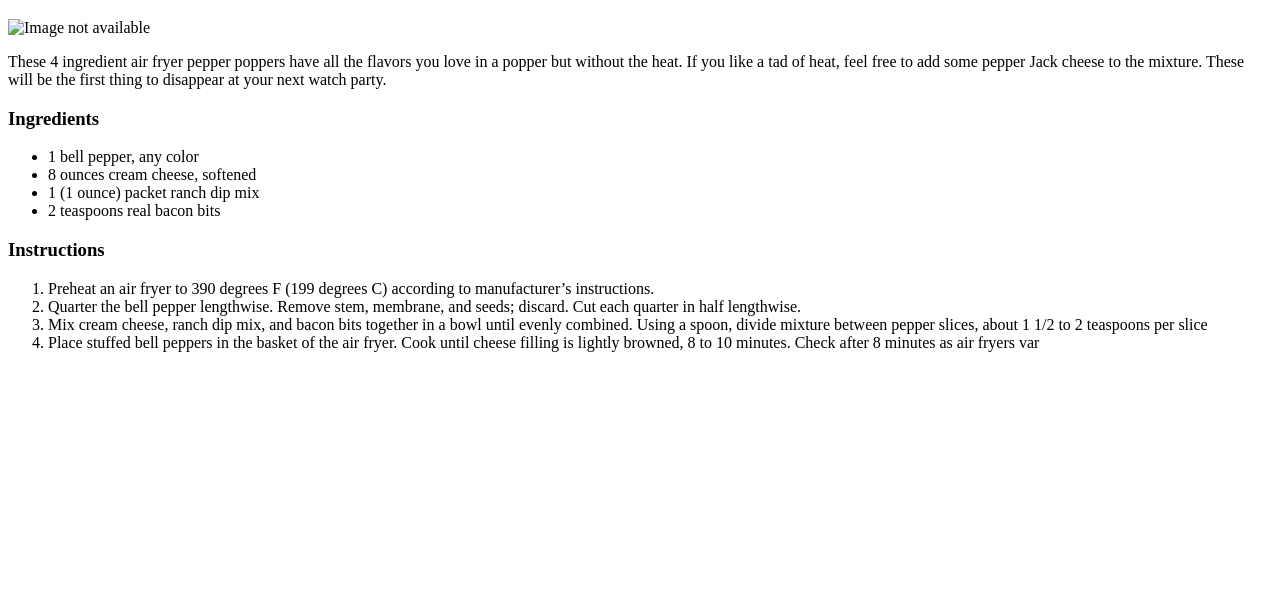
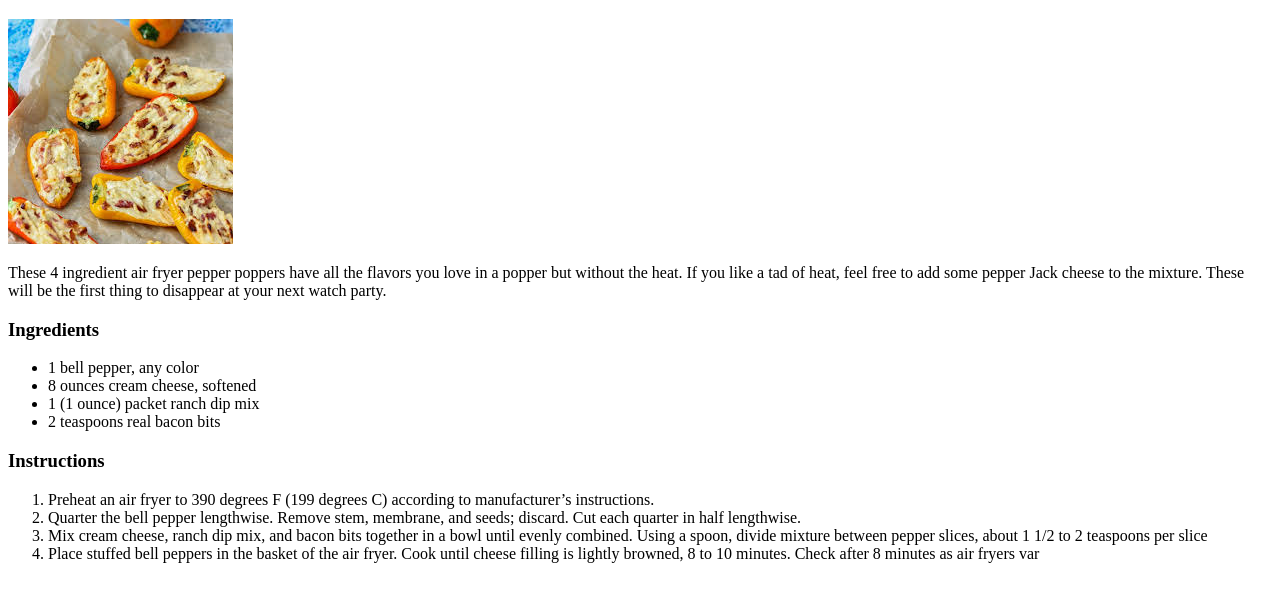
Before and after one commit to Adhithya-273/odin-recipes, a plain HTML site: page recipes/Pepper_Poppers.html in a window 1280 px wide. Shown: the part 61-662 px from the top of the page. Drawn offline with Linux system fonts and the light colour scheme.

Commit message:
Fixed Broken link in index.html
fixed the broken for Pepper_Poppers.html

```diff
--- a/recipes/Pepper_Poppers.html
+++ b/recipes/Pepper_Poppers.html
@@ -8,7 +8,7 @@
 <body>
     <h1>Pepper Poppers</h1>
 
-    <img src="Pepper_Poppers.html" alt="Image not available">
+    <img src="img/Pepper_Poppers.jpeg" alt="Image not available">
 
     <p>These 4 ingredient air fryer pepper poppers have all the flavors you love in a popper but without the heat. If you like a tad of heat, feel free to add some pepper Jack cheese to the mixture. These will be the first thing to disappear at your next watch party.</p>
 
```
Also changed, not shown: index.html (+1 -1 lines).
